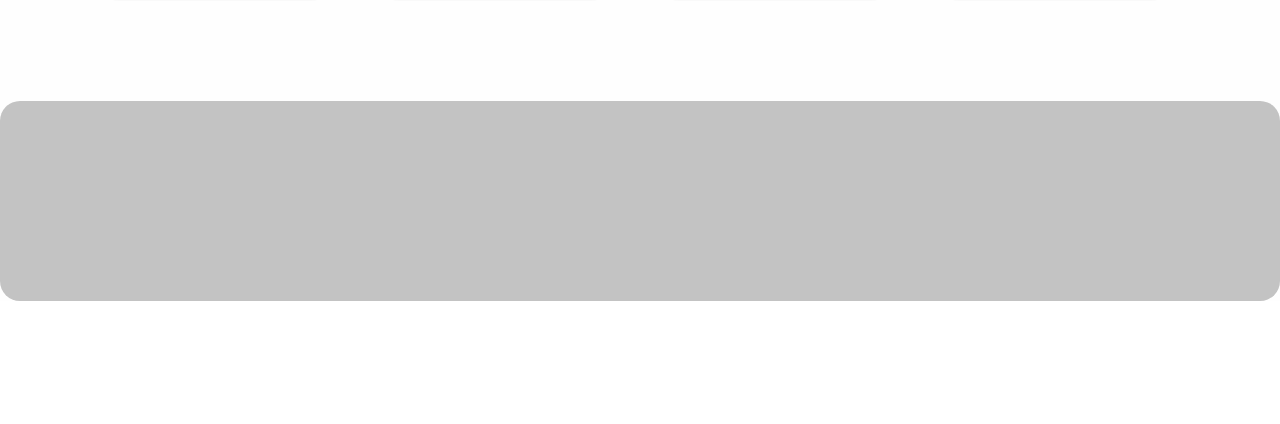
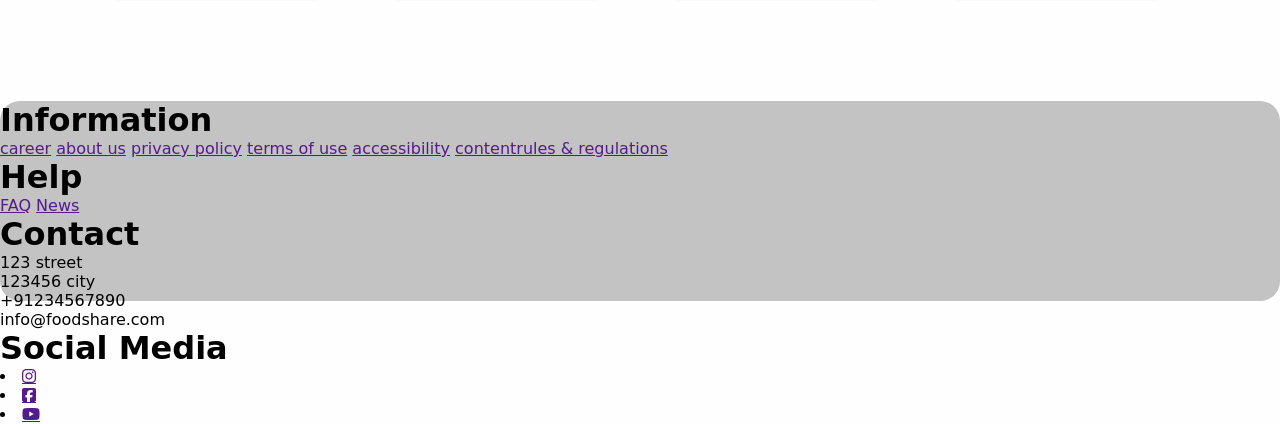
Before and after one commit to Aaryan03Singh/FoodShare, a Flask app: template expiry_app/templates/Catalog.html in a window 1280 px wide. Shown: the part 1674-2098 px from the top of the page. Before the commit the page ends 1975 px from the top, so only its background shows below. Run offline with Flask 3, Linux system fonts and the light colour scheme; the template is opened without the code that fills it, so the values that code supplies are empty.

Commit message:
Update Catalog.html

```diff
--- a/expiry_app/templates/Catalog.html
+++ b/expiry_app/templates/Catalog.html
@@ -3,12 +3,12 @@
   <head>
     <title>Catalog.</title>
     <link rel="stylesheet" href="https://cdnjs.cloudflare.com/ajax/libs/font-awesome/6.5.1/css/all.min.css">
-    <link rel="stylesheet" href="../static/catalog.css">
+    <link rel="stylesheet" href="Catalog.css">
   </head>
   <body>
     <nav>
         <div class="logo">
-            <a href="#"><img src="../static/images/symbol.png" alt="" width="55" height="55"></a>
+            <a href="#"><img src="Project/image/FoodShare_Icon_1.png" alt="" width="60" height="60"></a>
         </div>
         <div class="menu">
             <li><a href="">Onlineshop</a></li>
@@ -194,7 +194,48 @@
       </div>
     </div>
 
-    <div class="end"></div>
+    <div class="end">
+      <div class="info">
+          <h1>Information</h1>
+          <div class="info-a">
+          <a href="">career</a>
+          <a href="">about us</a>
+          <a href="">privacy policy</a>
+          <a href="">terms of use</a>
+          <a href="">accessibility</a>
+          <a href="">contentrules & regulations</a>
+          </div>
+      </div>
+
+      <div class="help">
+          <h1>Help</h1>
+          <div class="help-a">
+          <a href="">FAQ</a>
+          <a href="">News</a>
+          </div>
+      </div>
+
+      <div class="contact">
+          <h1>Contact</h1>
+          <div class="contact-p1">
+          <p>123 street</p>
+          <p>123456 city</p>
+          </div>
+          <div class="contact-p2">
+          <p>+91234567890</p>
+          <p>info@foodshare.com</p>
+          </div>
+      </div>
+
+      <div class="social">
+          <h1>Social Media</h1>
+          <div class="social-icon">
+          <li><a href="" class="fa-brands fa-instagram"></a></li>
+          <li><a href="" class="fa-brands fa-square-facebook"></a></li>
+          <li><a href="" class="fa-brands fa-youtube"></a></li>
+          </div>
+      </div>
+  </div>
 
   </body>
 </html>
```
Also changed, not shown: other parts of expiry_app/templates/Catalog.html (+14 -14 lines).
